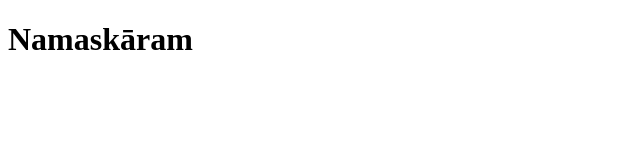
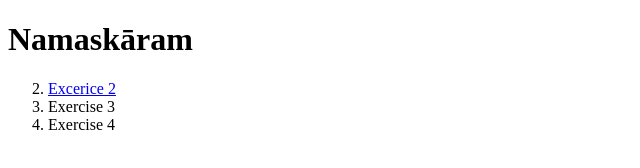
Before and after one commit to cetmulearnrvc/Sample, a website: page welcome.html in a window 1280 px wide. Shown: the whole page, without its empty margins (0-640 px from the left). Drawn offline with Linux system fonts and the light colour scheme.

Commit message:
Exercise 2

```diff
--- a/welcome.html
+++ b/welcome.html
@@ -7,5 +7,11 @@
 
     <body>
         <h1> Namaskāram</h1>
+
+        <ol start="2">
+            <li> <a href="\exercise-2-redirected"> Excerice 2</a></li>
+            <li> Exercise 3</li>
+            <li> Exercise 4</li>
+        </ol>
     </body>
 </html>
```
Also changed, not shown: app.js (+8 -0 lines).
